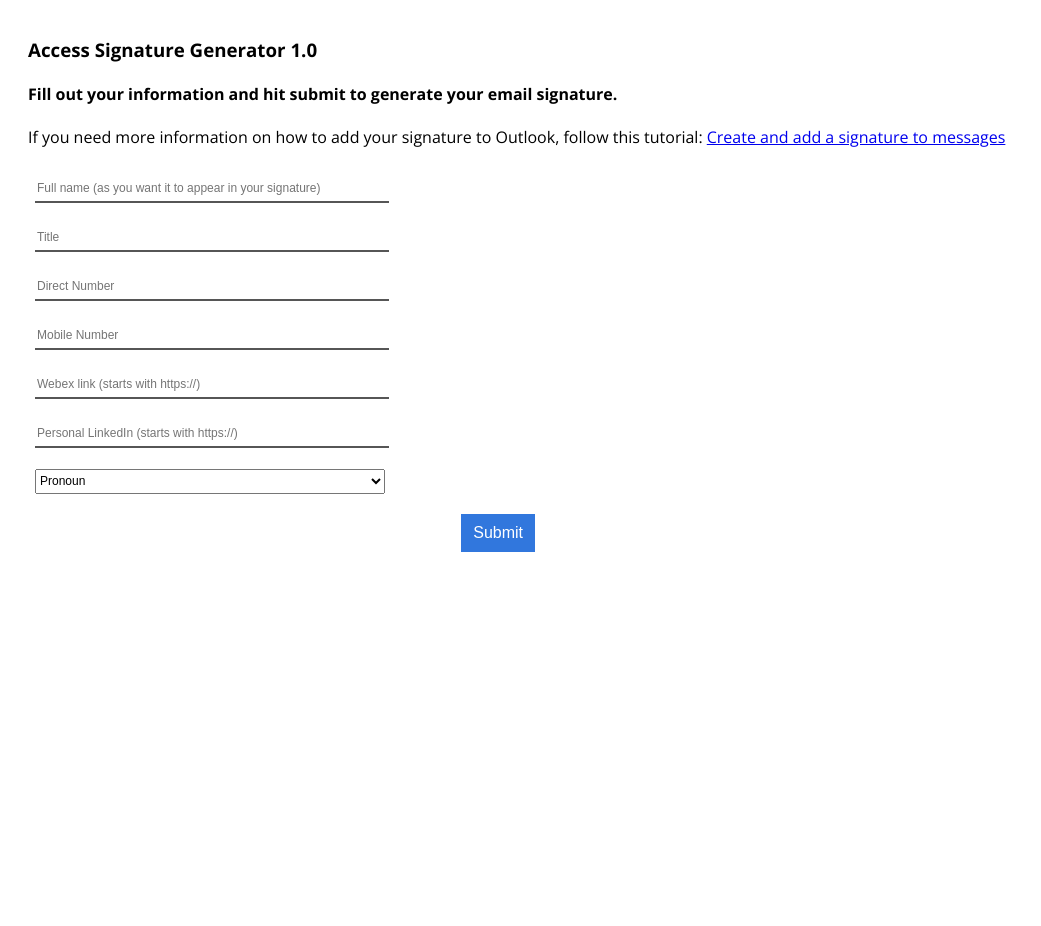
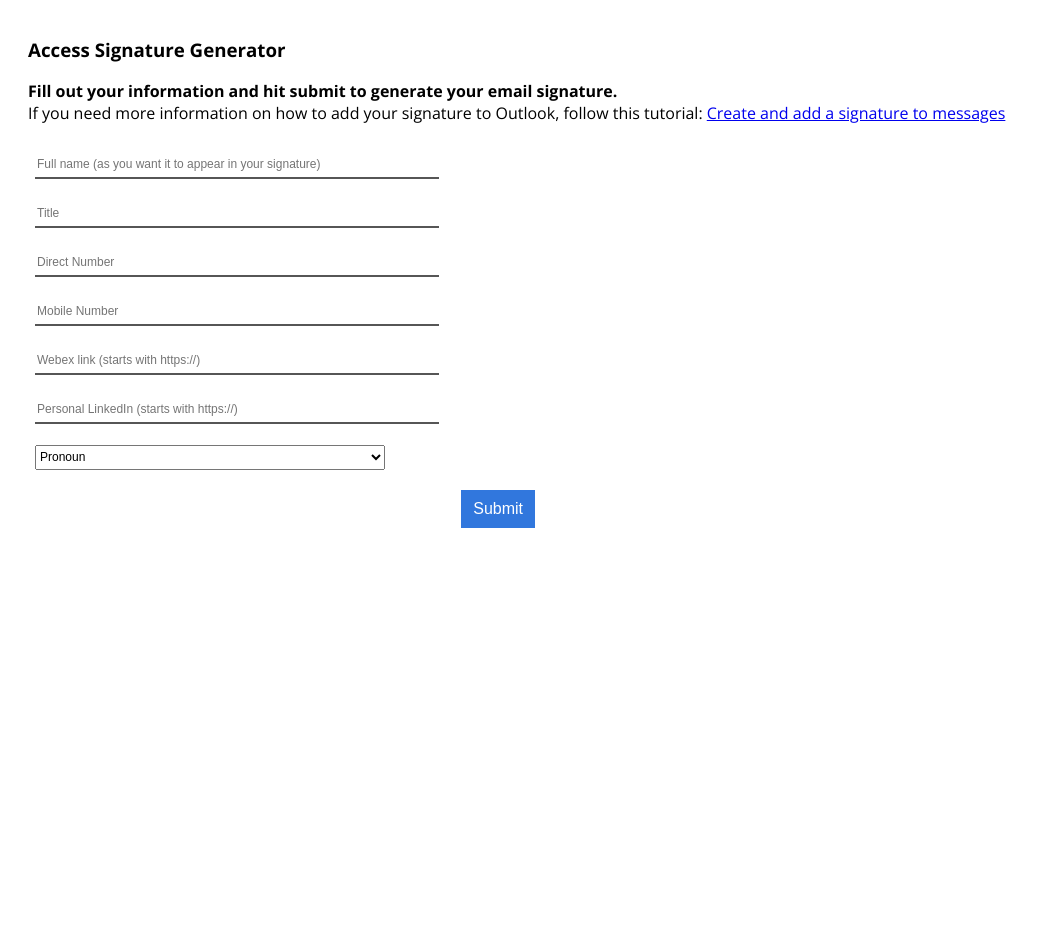
Before and after one commit to herrj636/herrj636.github.io, a PHP site: page /Signature-Tool/index.html in a window 1280 px wide. Shown: the whole page, without its empty margins (0-1041 px from the left). Before the commit the page ends 552 px from the top, so only its background shows below. Run offline with PHP 8.4, Linux system fonts and the light colour scheme.

Commit message:
Finalize signature tool and add comments

```diff
--- a/Signature-Tool/index.html
+++ b/Signature-Tool/index.html
@@ -8,9 +8,8 @@
 </head>
 <body>
   <div class="container">
-    <h3>Access Signature Generator 1.0</h3>
-    <h4>Fill out your information and hit submit to generate your email signature.</h4>
-    <p>If you need more information on how to add your signature to Outlook, follow this tutorial: <a href="https://support.office.com/en-us/article/create-and-add-a-signature-to-messages-8ee5d4f4-68fd-464a-a1c1-0e1c80bb27f2">Create and add a signature to messages</a></p>
+    <h3>Access Signature Generator</h3>
+    <p><strong>Fill out your information and hit submit to generate your email signature.</strong><br>If you need more information on how to add your signature to Outlook, follow this tutorial: <a href="https://support.office.com/en-us/article/create-and-add-a-signature-to-messages-8ee5d4f4-68fd-464a-a1c1-0e1c80bb27f2">Create and add a signature to messages</a></p>
     <div id="error"></div>
     <form action="" id="userData" name="contact">
       <fieldset>
@@ -49,7 +48,7 @@
             other
           </option>
         </select>
-        <input  id="otherPronoun" placeholder="Type your pronoun here" tabindex="8" style='display:none;' type="text">
+        <input  id="otherPronoun" placeholder="Type your pronoun here (Please use '/' between each pronoun)" tabindex="8" style='display:none;' type="text">
       </fieldset>
       <fieldset>
         <button id="form-submit-button" class="buttonOne" data-submit="Your signature is below!" id="user-submit" name="submit" type="submit">Submit</button>
@@ -59,7 +58,7 @@
 
 <!-- BOTH SIGNATURES -->
   <div id="core-sig-container">
-
+    <p id="notice">Your signatures are here below!</p>
     <!-- FIRST SIGNATURE -->
     <div id="first-sig-overall">
       <div id="main-signature-container">
@@ -70,8 +69,8 @@
               <p id="firstLine" style=" margin: 0; height: 40px; font-size:14px; font-family: Open Sans, arial; line-height: 18px; color: #7D7D7D"></p>
               <p id="secondLine" style="margin:0; font-family: Open Sans, arial; font-size: 14px;"><span id="numContainer"></span><span style="padding-top: 20px; margin: 0; color: #303030;"><br>
               <span id="webexLink" style="margin: 0; color: #303030;"><strong>Webex: </strong></span><br>
-              <a id="linkedinLink" href="#" style="color: #3177DD">LinkedIn</a> | <a href='https://accesstheagency.com/' style="color: #3177DD">accesstheagency.com</a><br>
-              <span id="pronounID" style="margin: 0; color: #808080; font-family: Open Sans, arial">pronouns: she/her/hers</span></span></p>
+              <span id="linkedinContainer"></span><a id="accessLink" href='https://accesstheagency.com/' style="color: #3177DD">accesstheagency.com</a><br>
+              <span id="pronounID" style="margin: 0; color: #808080; font-family: Open Sans, arial"></span></span></p>
             </td>
           </tr>
           <tr>
@@ -95,7 +94,6 @@
             <tr>
               <td>
                 <p id="ReplyTag" style=" margin: 0; height: 60px; font-size:14px; font-family: Open Sans, arial; line-height: 18px; color: #303030"><strong style="font-size:16px; line-height: 18px; height: 1px;">Christine Godbey</strong> | direct: 415.844.6223 | mobile: 309.825.1859<br>
-                Pronouns: she/her/hers<br>
                 <a href="https://omnicomgroup.webex.com/meet/christineg" style="color: #3177DD;">https://omnicomgroup.webex.com/meet/christineg</a></p>
               </td>
             </tr>
--- a/Signature-Tool/signatureGenerator.js
+++ b/Signature-Tool/signatureGenerator.js
@@ -1,14 +1,17 @@
-// console.log("I'm here!");
+// Signature Generator developed by Juan Herrera (github: herrj636) for Access Brand Communications. This is a simple module that creates an Outlook-friendly signature.
 
+
+// Global variables to pull form data and pull any errors to the website.
 const data = document.forms['userData'];
 const errorElement = document.getElementById('error');
 
-
+// This simply stops the form from launching a new website.
 data.addEventListener("submit", (e) => {
     e.preventDefault();
     validateForm();
 });
 
+// This function validates that a pronoun option is chosen in the HTML form. If the form is valid, createSignature() is launched to generate the signature.
 validateForm = () => {
     let messages = [];
     var pronoun = data.querySelector('select[tabindex="7"]').value;
@@ -30,7 +33,7 @@ validateForm = () => {
     }
 }
 
-
+// This is the core function that builds the signature.
 createSignature = () => {
     var name = data.querySelector('input[tabindex="1"]').value;
     var title = data.querySelector('input[tabindex="2"]').value;
@@ -46,6 +49,7 @@ createSignature = () => {
     var contactNumbers = document.getElementById("numContainer");
     var webexLink = document.getElementById("webexLink");
     var linkedinLink = document.getElementById("linkedinLink");
+    var liCont = document.getElementById("linkedinContainer")
     var pronounData = document.getElementById("pronounID");
     var replyTag = document.getElementById("ReplyTag");
 
@@ -58,30 +62,63 @@ createSignature = () => {
 
     webexLink.innerHTML = '';
     webexLink.insertAdjacentHTML('beforeend', '<a href="' + webexURL + '" style="color: #3177DD">' + webexURL + '</a>');
-    linkedinLink.href = linkedinURL;
-    // pronounData.innerText = pronoun;
+
+    replyTag.innerHTML = ''
+    replyTag.insertAdjacentHTML('afterbegin', '<strong style="font-size:16px; line-height: 18px; height: 1px;">' + name + '</strong> | direct: ' + directNum + ' | mobile: ' + mobileNum + '<br><a id="replyWebex" href="' + webexURL + '" style="color: #3177DD;">' + webexURL + '</a>')
+
+
+    if (linkedinURL.length == 0) {
+        liCont.innerText = ""
+        console.log("No LinkedIn link");
+        console.log(linkedinURL);
+    } else if (linkedinURL.length > 0){
+        liCont.innerText = ""
+        liCont.insertAdjacentHTML('afterbegin', '<a href="' + linkedinURL + '" style="color: #3177DD">LinkedIn</a> | ');
+        console.log("Yes LinkedIn link");
+        console.log(linkedinURL);
+    }
+
+    var replyWebex = document.getElementById("replyWebex")
 
     if (pronoun.value == "none") {
         pronounData.innerText = ""
         console.log(pronoun);
+        pronounData.innerText = '';
     } if (pronoun == "she/her/hers") {
         pronounData.innerText = "Pronoun: " + pronoun;
+        replyWebex.insertAdjacentHTML('beforebegin', 'Pronoun: ' + pronoun + '<br>');
         console.log(pronoun);
     } if (pronoun == "he/him/his") {
         pronounData.innerText = "Pronoun: " + pronoun;
+        replyWebex.insertAdjacentHTML('beforebegin', 'Pronoun: ' + pronoun + '<br>');
         console.log(pronoun);
     } else if (pronoun == "other") {
         pronoun = data.querySelector('input[tabindex="8"]').value;
-        pronounData.innerText = pronoun;
+        pronounData.innerText = 'Pronoun: ' + pronoun;
+        replyWebex.insertAdjacentHTML('beforebegin', 'Pronoun: ' + pronoun + '<br>');
         console.log(pronoun);
     }
 
-    replyTag.innerHTML = ''
-    replyTag.insertAdjacentHTML('afterbegin', '<strong style="font-size:16px; line-height: 18px; height: 1px;">' + name + '</strong> | direct: ' + directNum + ' | mobile: ' + mobileNum + '<br>Pronoun: ' + pronoun + '<br><a href="' + webexURL + '" style="color: #3177DD;">' + webexURL + '</a>')
-
-    console.log(partOne);
-
-
 }
 
-// <strong style="font-size:16px; line-height: 18px; height: 1px;">Christine Godbey</strong> | direct: 415.844.6223 | mobile: 309.825.1859<br>Pronouns: she/her/hers<br><a href="https://omnicomgroup.webex.com/meet/christineg" style="color: #3177DD;">https://omnicomgroup.webex.com/meet/christineg</a>
+// MIT License
+
+// Copyright (c) 2019 Access Brand Communications
+
+// Permission is hereby granted, free of charge, to any person obtaining a copy
+// of this software and associated documentation files (the "Software"), to deal
+// in the Software without restriction, including without limitation the rights
+// to use, copy, modify, merge, publish, distribute, sublicense, and/or sell
+// copies of the Software, and to permit persons to whom the Software is
+// furnished to do so, subject to the following conditions:
+
+// The above copyright notice and this permission notice shall be included in all
+// copies or substantial portions of the Software.
+
+// THE SOFTWARE IS PROVIDED "AS IS", WITHOUT WARRANTY OF ANY KIND, EXPRESS OR
+// IMPLIED, INCLUDING BUT NOT LIMITED TO THE WARRANTIES OF MERCHANTABILITY,
+// FITNESS FOR A PARTICULAR PURPOSE AND NONINFRINGEMENT. IN NO EVENT SHALL THE
+// AUTHORS OR COPYRIGHT HOLDERS BE LIABLE FOR ANY CLAIM, DAMAGES OR OTHER
+// LIABILITY, WHETHER IN AN ACTION OF CONTRACT, TORT OR OTHERWISE, ARISING FROM,
+// OUT OF OR IN CONNECTION WITH THE SOFTWARE OR THE USE OR OTHER DEALINGS IN THE
+// SOFTWARE.
--- a/Signature-Tool/styles.css
+++ b/Signature-Tool/styles.css
@@ -1,6 +1,7 @@
     body{
       font-family: 'Open Sans', sans-serif;
       padding: 10px 20px 20px 20px;
+      height: 110vh;
     }
 
     fieldset{
@@ -11,7 +12,7 @@
    }
 
   form input{
-     width: 350px;
+     width: 400px;
      height: 25px;
      border-width: 0px 0px 2px 0px;
      border-color: #020202;
@@ -33,7 +34,16 @@
 
    .container {
     overflow: hidden;
-    margin-bottom: 40px;
+   }
+
+   #notice{
+    width: 65vw;
+    height: 40px;
+    padding-top: 10px;
+    text-align: center;
+    background: #45BF55;
+    margin: 10px 0px 25px 0px;
+    color: #fff;
    }
 
    #core-sig-container {
```
